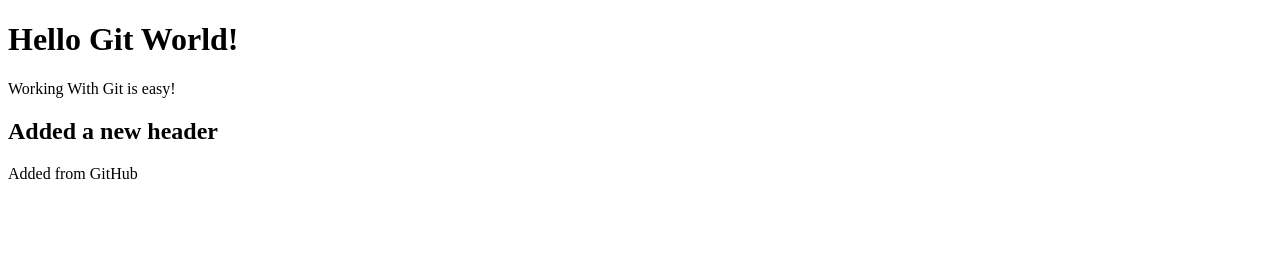
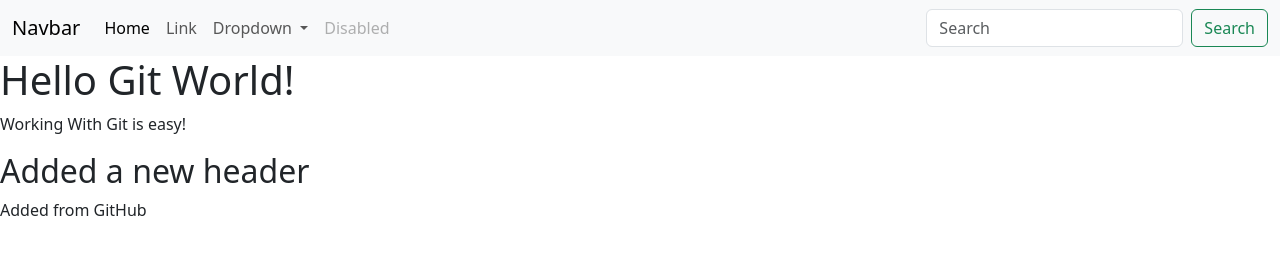
Before and after one commit to kushalkhaneja/GitGitHub, a plain HTML site: page index.html in a window 1280 px wide. Drawn offline with nearby package versions, Linux system fonts and the light colour scheme.

Commit message:
Add Navbar

```diff
--- a/index.html
+++ b/index.html
@@ -1,6 +1,47 @@
 <!DOCTYPE html>
 <html>
+    <head>
+        <link href="https://cdn.jsdelivr.net/npm/bootstrap@5.3.0-alpha1/dist/css/bootstrap.min.css" rel="stylesheet" integrity="sha384-GLhlTQ8iRABdZLl6O3oVMWSktQOp6b7In1Zl3/Jr59b6EGGoI1aFkw7cmDA6j6gD" crossorigin="anonymous">
+    </head>
     <body>
+
+        <nav class="navbar navbar-expand-lg bg-body-tertiary">
+            <div class="container-fluid">
+              <a class="navbar-brand" href="#">Navbar</a>
+              <button class="navbar-toggler" type="button" data-bs-toggle="collapse" data-bs-target="#navbarSupportedContent" aria-controls="navbarSupportedContent" aria-expanded="false" aria-label="Toggle navigation">
+                <span class="navbar-toggler-icon"></span>
+              </button>
+              <div class="collapse navbar-collapse" id="navbarSupportedContent">
+                <ul class="navbar-nav me-auto mb-2 mb-lg-0">
+                  <li class="nav-item">
+                    <a class="nav-link active" aria-current="page" href="#">Home</a>
+                  </li>
+                  <li class="nav-item">
+                    <a class="nav-link" href="#">Link</a>
+                  </li>
+                  <li class="nav-item dropdown">
+                    <a class="nav-link dropdown-toggle" href="#" role="button" data-bs-toggle="dropdown" aria-expanded="false">
+                      Dropdown
+                    </a>
+                    <ul class="dropdown-menu">
+                      <li><a class="dropdown-item" href="#">Action</a></li>
+                      <li><a class="dropdown-item" href="#">Another action</a></li>
+                      <li><hr class="dropdown-divider"></li>
+                      <li><a class="dropdown-item" href="#">Something else here</a></li>
+                    </ul>
+                  </li>
+                  <li class="nav-item">
+                    <a class="nav-link disabled">Disabled</a>
+                  </li>
+                </ul>
+                <form class="d-flex" role="search">
+                  <input class="form-control me-2" type="search" placeholder="Search" aria-label="Search">
+                  <button class="btn btn-outline-success" type="submit">Search</button>
+                </form>
+              </div>
+            </div>
+          </nav>
+        <meta name="viewport" content="width=device-width, initial-scale=1">
         <h1> Hello Git World!</h1>
 
         <div>
@@ -12,6 +53,9 @@
         <div>
             <p> Added from GitHub </p>
         </div>
+        <script src="https://cdn.jsdelivr.net/npm/@popperjs/core@2.11.6/dist/umd/popper.min.js" integrity="sha384-oBqDVmMz9ATKxIep9tiCxS/Z9fNfEXiDAYTujMAeBAsjFuCZSmKbSSUnQlmh/jp3" crossorigin="anonymous"></script>
+        <script src="https://cdn.jsdelivr.net/npm/bootstrap@5.3.0-alpha1/dist/js/bootstrap.min.js" integrity="sha384-mQ93GR66B00ZXjt0YO5KlohRA5SY2XofN4zfuZxLkoj1gXtW8ANNCe9d5Y3eG5eD" crossorigin="anonymous"></script>
+
     </body>
 
     <!----Some comment----->
```
